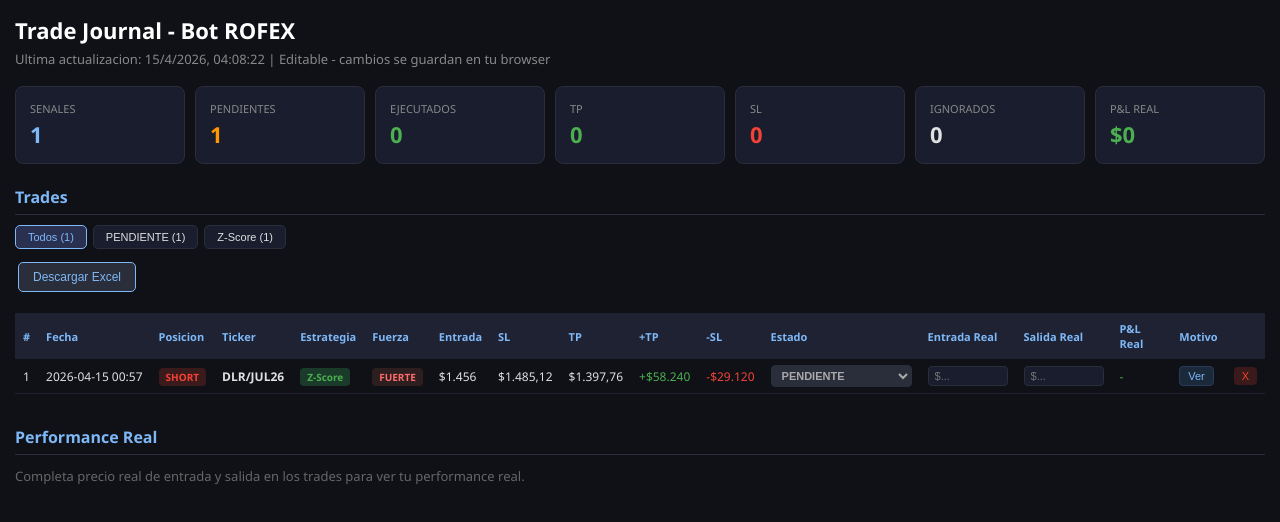
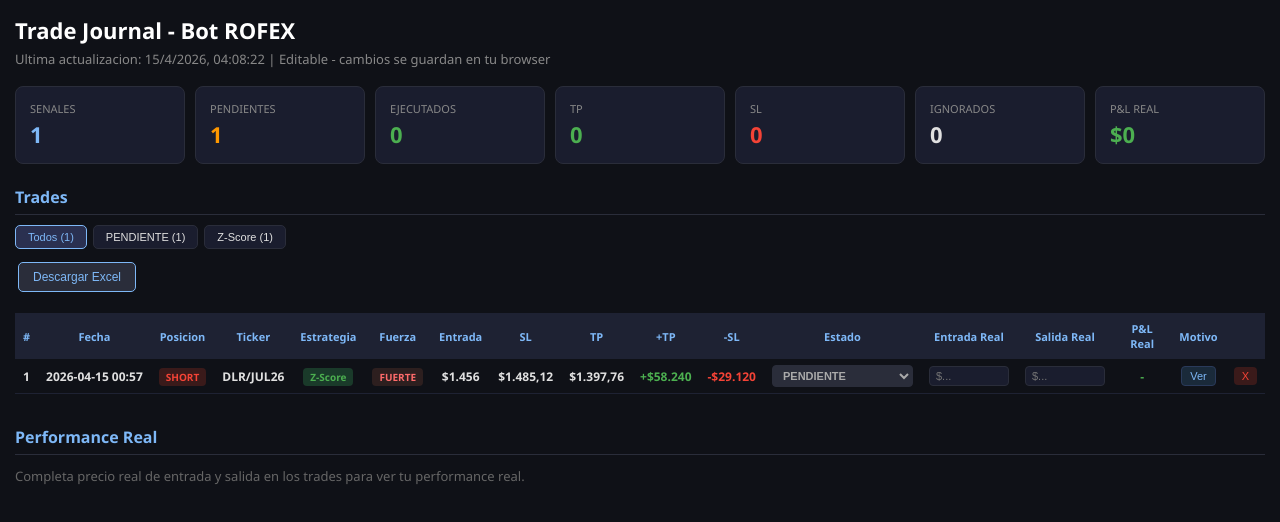
Before and after one commit to nicozerep/rofex-journal, a plain HTML site: page index.html in a window 1280 px wide. Drawn offline with Linux system fonts and the light colour scheme.

Commit message:
center headers, bold cells

```diff
--- a/index.html
+++ b/index.html
@@ -16,8 +16,8 @@ h2 { color: #7eb8f7; margin: 22px 0 10px; border-bottom: 1px solid #2a2d3a; padd
 .card .value { font-size: 22px; font-weight: bold; margin-top: 3px; }
 .green { color: #4caf50; } .red { color: #f44336; } .blue { color: #7eb8f7; } .gold { color: #ffd700; } .orange { color: #ff9800; }
 table { width: 100%; border-collapse: collapse; margin: 10px 0; font-size: 12px; }
-th { background: #1e2233; color: #7eb8f7; text-align: left; padding: 8px; position: sticky; top: 0; font-size: 11px; }
-td { padding: 6px 8px; border-bottom: 1px solid #1e2233; }
+th { background: #1e2233; color: #7eb8f7; text-align: center; padding: 8px; position: sticky; top: 0; font-size: 11px; }
+td { padding: 6px 8px; border-bottom: 1px solid #1e2233; text-align: center; font-weight: bold; }
 tr:hover { background: #1a1d2e; }
 .badge { padding: 2px 7px; border-radius: 4px; font-size: 10px; font-weight: bold; }
 .badge-zscore { background: #1a3a2a; color: #4caf50; }
```
